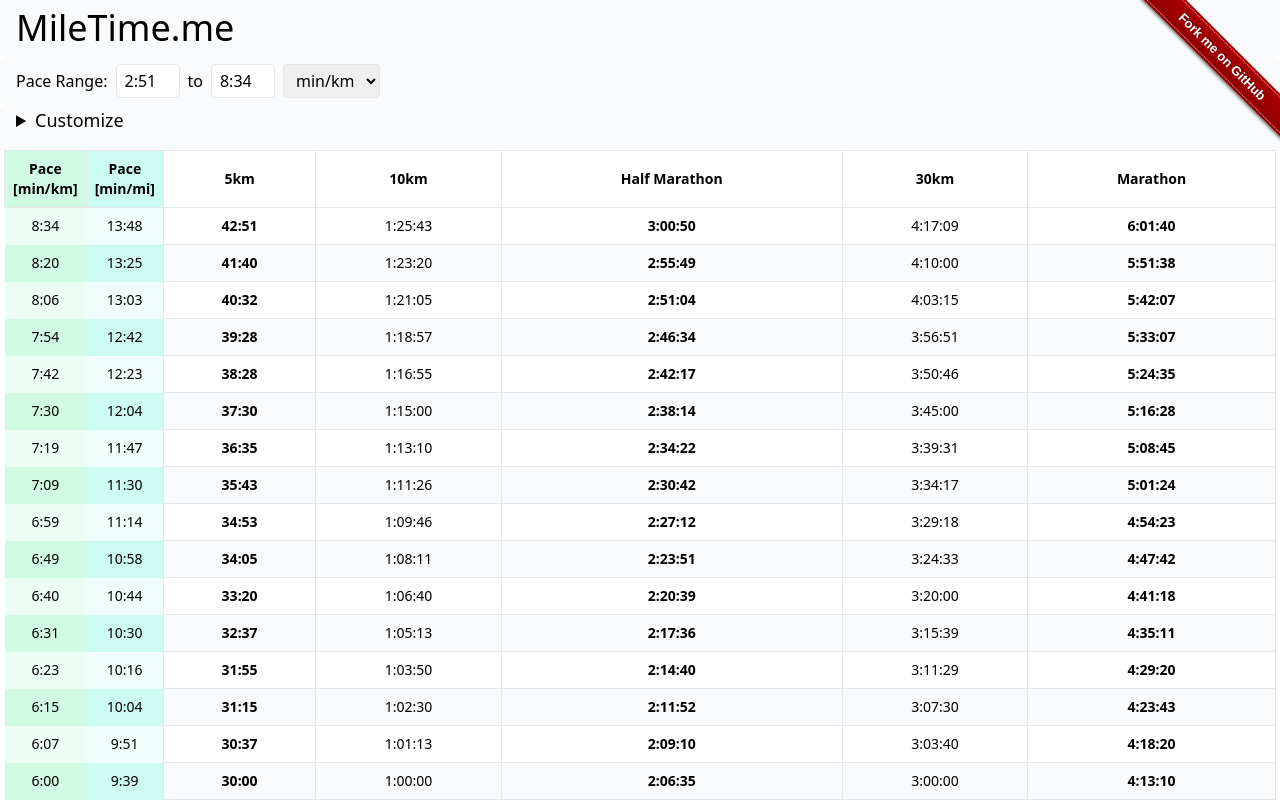
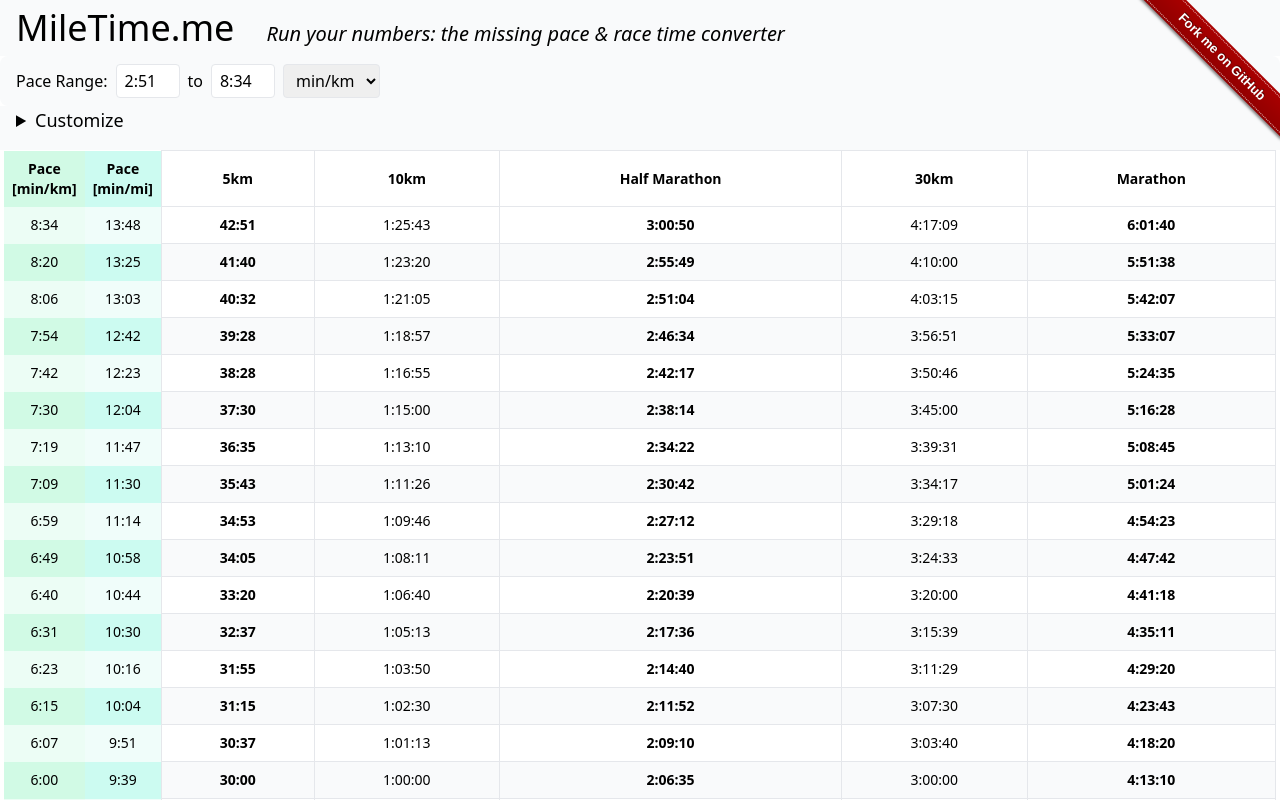
Before and after one commit to jkingsman/MileTime.me, a React (Vite) app: page / in a window 1280 px wide. Shown: the top 800 px of the page. Built offline with nearby package versions, Linux system fonts and the light colour scheme.

Commit message:
Some styling and SEO

```diff
--- a/index.html
+++ b/index.html
@@ -3,7 +3,7 @@
   <head>
     <meta charset="UTF-8">
     <meta name="viewport" content="width=device-width, initial-scale=1.0">
-    <title>MileTime.me | Run Pacing Calculator | min/km to 5k pace, marathon timing, and more!</title>
+    <title>MileTime.me: Running Pace Calculator and Min/Mile to Min/Km Converter</title>
     <link rel="icon" type="image/png" href="/favicon-96x96.png" sizes="96x96">
     <link rel="icon" type="image/svg+xml" href="/favicon.svg">
     <link rel="shortcut icon" href="/favicon.ico">
@@ -11,11 +11,11 @@
     <meta name="apple-mobile-web-app-title" content="MileTime.me">
     <link rel="manifest" href="/site.webmanifest">
 
-    <meta name="description" content="Calculate running paces instantly: min/mile, min/km, speed & race times. Get personalized 5K to marathon splits with a printer-friendly format. Your perfect pace planner.">
+    <meta name="description" content="Convert min/mile to min/km, calculate race pace & predict finish times instantly. Create customized 5K, 10K, half marathon & marathon pace charts. Print-friendly running calculator.">
     <meta property="og:title" content="MileTime.me">
     <meta property="og:site_name" content="MileTime">
     <meta property="og:url" content="miletime.me">
-    <meta property="og:description" content="Calculate running paces instantly: min/mile, min/km, speed & race times. Get personalized 5K to marathon splits with a printer-friendly format. Your perfect pace planner.">
+    <meta property="og:description" content="Convert min/mile to min/km, calculate race pace & predict finish times instantly. Create customized 5K, 10K, half marathon & marathon pace charts. Print-friendly running calculator.">
     <meta property="og:type" content="website">
     <meta property="og:image" content="https://miletime.me/og.png">
   </head>
--- a/src/components/pace-calculator.tsx
+++ b/src/components/pace-calculator.tsx
@@ -222,7 +222,10 @@
 
   return (
     <>
-      <div className="bg-gray-50 p-2 px-4 text-4xl print:hidden">MileTime.me</div>
+      <div className="flex flex-col lg:flex-row bg-gray-50 print:hidden">
+        <div className="p-2 px-4 text-4xl">MileTime.me</div>
+        <div className="hidden md:flex md:items-end p-2 px-4 text-xl italic lg:mt-0">Run your numbers: the missing pace & race time converter</div>
+      </div>
       <div className="space-y-4 rounded-lg bg-gray-50 p-2 px-4 print:hidden">
         {/* Pace Controls */}
         <div className="flex flex-wrap gap-4">
@@ -576,14 +579,14 @@
               {paceDisplayUnit !== 'mi' && (
                 <>
                   {(paceDisplay == 'both' || paceDisplay == 'pace') && (
-                    <th className="border bg-emerald-100 p-1 py-2 font-semibold sm:p-2 screen:w-[5vw]">
+                    <th className="bg-emerald-100 p-1 py-2 font-semibold sm:p-2 screen:w-[5vw]">
                       Pace
                       <br />
                       [min/km]
                     </th>
                   )}
                   {(paceDisplay == 'both' || paceDisplay == 'speed') && (
-                    <th className="border bg-sky-100 p-1 py-2 font-semibold sm:p-2 screen:w-[5vw]">
+                    <th className="bg-sky-100 p-1 py-2 font-semibold sm:p-2 screen:w-[5vw]">
                       Speed
                       <br />
                       [kph]
@@ -594,14 +597,14 @@
               {paceDisplayUnit !== 'km' && (
                 <>
                   {(paceDisplay == 'both' || paceDisplay == 'pace') && (
-                    <th className="border bg-teal-100 p-1 py-2 font-semibold sm:p-2 screen:w-[5vw]">
+                    <th className="bg-teal-100 p-1 py-2 font-semibold sm:p-2 screen:w-[5vw]">
                       Pace
                       <br />
                       [min/mi]
                     </th>
                   )}
                   {(paceDisplay == 'both' || paceDisplay == 'speed') && (
-                    <th className="border bg-blue-100 p-1 py-2 font-semibold sm:p-2 screen:w-[5vw]">
+                    <th className="bg-blue-100 p-1 py-2 font-semibold sm:p-2 screen:w-[5vw]">
                       Speed
                       <br />
                       [mph]
@@ -610,7 +613,7 @@
                 </>
               )}
               {showMs && (
-                <th className="border bg-purple-100 p-1 py-2 font-semibold sm:p-2 screen:w-[5vw]">
+                <th className="bg-purple-100 p-1 py-2 font-semibold sm:p-2 screen:w-[5vw]">
                   Speed
                   <br />
                   [m/s]
```
